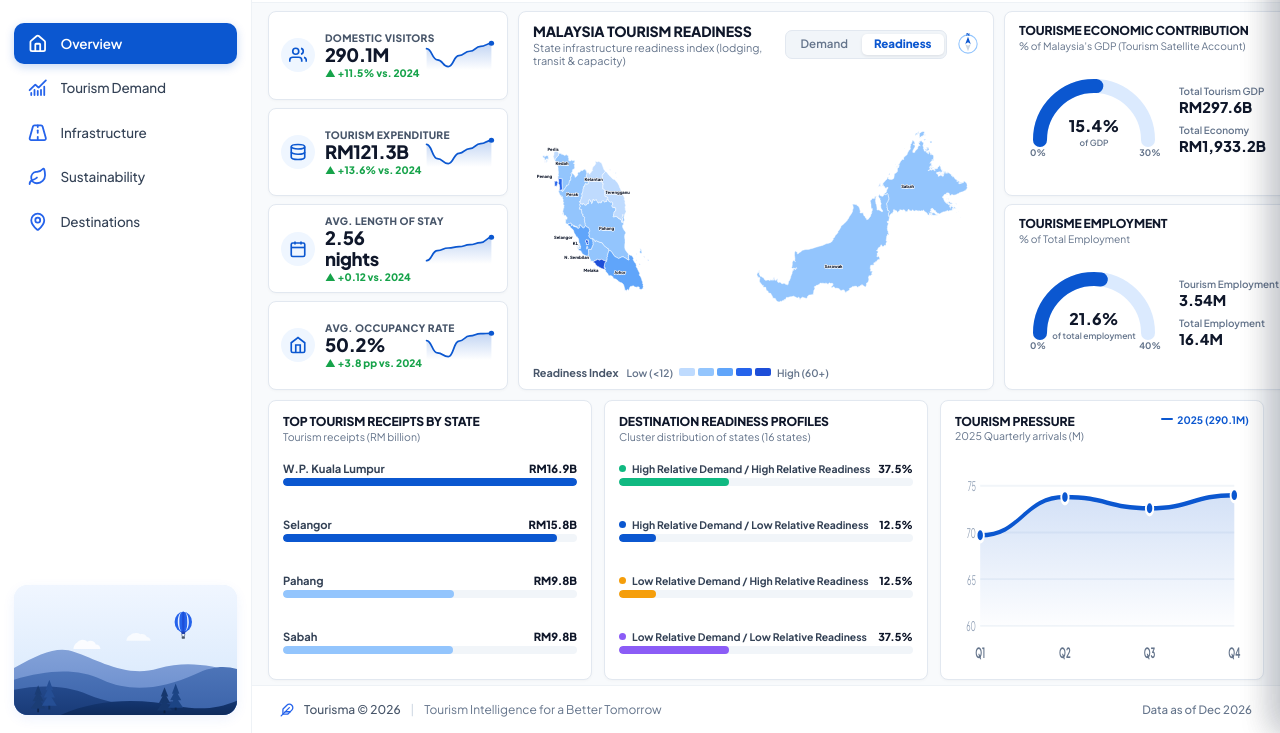
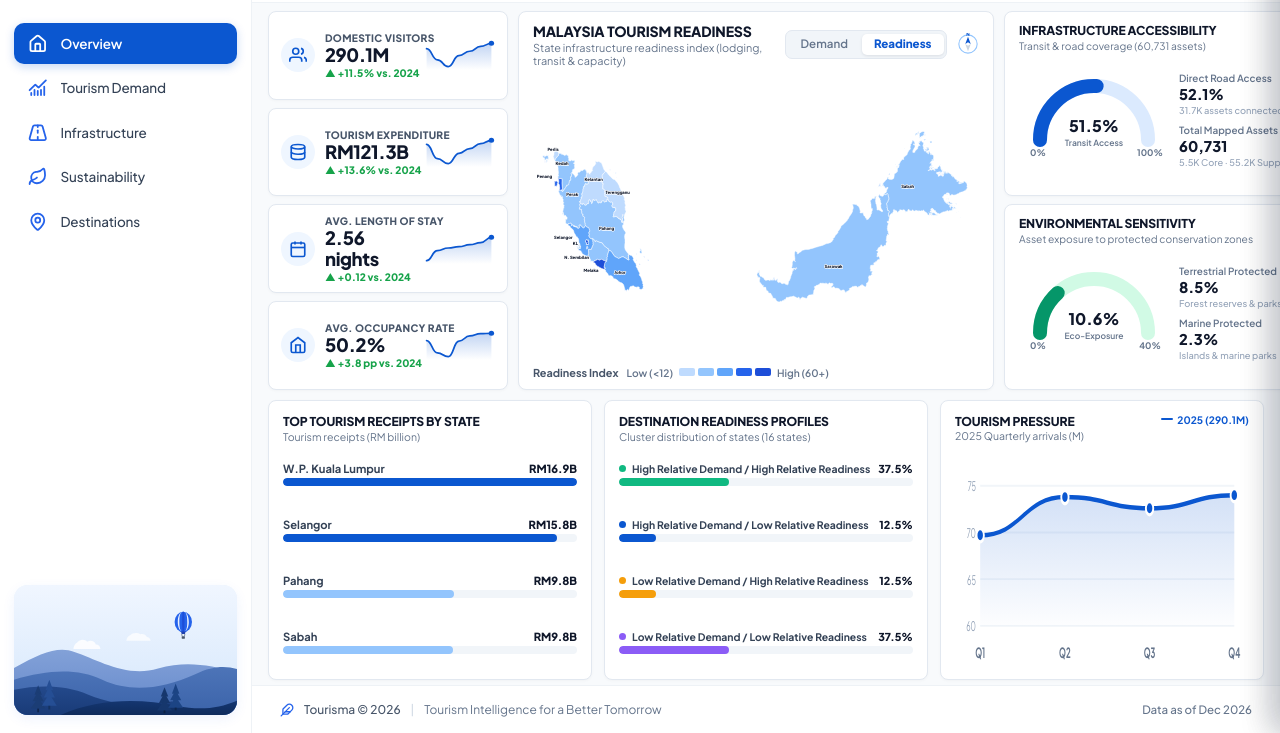
Before and after one commit to Angela127/tourisma, a website built with Vite: page index.html in a window 1280 px wide. Shown: the part 67-800 px from the top of the page. Built offline with nearby package versions, Linux system fonts and the light colour scheme.

Commit message:
fix overview page

```diff
--- a/src/components/Overview/GdpEmployment/EconomicContributionCards.ts
+++ b/src/components/Overview/GdpEmployment/EconomicContributionCards.ts
@@ -1,17 +1,17 @@
-import { NATIONAL_ECONOMY_CONTRIBUTION, type NationalEconomyContribution } from '../../../data/overviewData';
+import { SPATIAL_INFRASTRUCTURE_METRICS, type SpatialInfrastructureMetrics } from '../../../data/overviewData';
 
 export class EconomicContributionCards {
   public readonly element: HTMLElement;
-  private data: NationalEconomyContribution;
+  private data: SpatialInfrastructureMetrics;
 
-  constructor(data: NationalEconomyContribution = NATIONAL_ECONOMY_CONTRIBUTION) {
+  constructor(data: SpatialInfrastructureMetrics = SPATIAL_INFRASTRUCTURE_METRICS) {
     this.element = document.createElement('div');
     this.element.className = 'right-gauge-column-stack';
     this.data = data;
     this.render();
   }
 
-  public updateData(data: NationalEconomyContribution): void {
+  public updateData(data: SpatialInfrastructureMetrics): void {
     this.data = data;
     this.render();
   }
@@ -19,58 +19,78 @@ export class EconomicContributionCards {
   private render(): void {
     this.element.innerHTML = '';
 
-    // 1. Economic Contribution to GDP Card
-    const gdpCard = document.createElement('div');
-    gdpCard.className = 'economic-gauge-card';
-    gdpCard.innerHTML = `
+    // 1. Spatial Infrastructure Accessibility Card
+    const infraCard = document.createElement('div');
+    infraCard.className = 'economic-gauge-card';
+    infraCard.innerHTML = `
       <div class="gauge-card-header">
-        <h3 class="gauge-card-title">TOURISME ECONOMIC CONTRIBUTION</h3>
-        <span class="gauge-card-subtitle">% of Malaysia's GDP (Tourism Satellite Account)</span>
+        <h3 class="gauge-card-title">INFRASTRUCTURE ACCESSIBILITY</h3>
+        <span class="gauge-card-subtitle">Transit & road coverage (${this.data.totalTourismAssets.toLocaleString()} assets)</span>
       </div>
       <div class="gauge-card-body-row">
         <div class="gauge-visual-box">
-          ${this.renderSemiCircleGauge(this.data.gdpSharePct, 0, 30, `${this.data.gdpSharePct}%`, 'of GDP')}
+          ${this.renderSemiCircleGauge(
+            this.data.ptAccessRatePct,
+            0,
+            100,
+            `${this.data.ptAccessRatePct}%`,
+            'Transit Access',
+            '#0b57d0',
+            '#dbeafe'
+          )}
         </div>
         <div class="gauge-metrics-side">
           <div class="gauge-metric-tile">
-            <span class="gauge-metric-label">Total Tourism GDP</span>
-            <span class="gauge-metric-val">RM${this.data.tourismGdpRmB}B</span>
+            <span class="gauge-metric-label">Direct Road Access</span>
+            <span class="gauge-metric-val">${this.data.roadAccessRatePct}%</span>
+            <span class="gauge-metric-sub">31.7K assets connected</span>
           </div>
           <div class="gauge-metric-tile">
-            <span class="gauge-metric-label">Total Economy</span>
-            <span class="gauge-metric-val">RM${this.data.totalEconomyGdpRmB.toLocaleString('en-US', { minimumFractionDigits: 1, maximumFractionDigits: 1 })}B</span>
+            <span class="gauge-metric-label">Total Mapped Assets</span>
+            <span class="gauge-metric-val">${this.data.totalTourismAssets.toLocaleString()}</span>
+            <span class="gauge-metric-sub">5.5K Core · 55.2K Supp.</span>
           </div>
         </div>
       </div>
     `;
 
-    // 2. Tourism Employment Card
-    const empCard = document.createElement('div');
-    empCard.className = 'economic-gauge-card';
-    empCard.innerHTML = `
+    // 2. Environmental Sensitivity Card
+    const envCard = document.createElement('div');
+    envCard.className = 'economic-gauge-card';
+    envCard.innerHTML = `
       <div class="gauge-card-header">
-        <h3 class="gauge-card-title">TOURISME EMPLOYMENT</h3>
-        <span class="gauge-card-subtitle">% of Total Employment</span>
+        <h3 class="gauge-card-title">ENVIRONMENTAL SENSITIVITY</h3>
+        <span class="gauge-card-subtitle">Asset exposure to protected conservation zones</span>
       </div>
       <div class="gauge-card-body-row">
         <div class="gauge-visual-box">
-          ${this.renderSemiCircleGauge(this.data.employmentSharePct, 0, 40, `${this.data.employmentSharePct}%`, 'of total employment')}
+          ${this.renderSemiCircleGauge(
+            this.data.environmentalExposureRatePct,
+            0,
+            40,
+            `${this.data.environmentalExposureRatePct}%`,
+            'Eco-Exposure',
+            '#059669',
+            '#d1fae5'
+          )}
         </div>
         <div class="gauge-metrics-side">
           <div class="gauge-metric-tile">
-            <span class="gauge-metric-label">Tourism Employment</span>
-            <span class="gauge-metric-val">${this.data.tourismEmploymentM}M</span>
+            <span class="gauge-metric-label">Terrestrial Protected</span>
+            <span class="gauge-metric-val">${this.data.terrestrialExposureRatePct}%</span>
+            <span class="gauge-metric-sub">Forest reserves & parks</span>
           </div>
           <div class="gauge-metric-tile">
-            <span class="gauge-metric-label">Total Employment</span>
-            <span class="gauge-metric-val">${this.data.totalEmploymentM}M</span>
+            <span class="gauge-metric-label">Marine Protected</span>
+            <span class="gauge-metric-val">${this.data.marineExposureRatePct}%</span>
+            <span class="gauge-metric-sub">Islands & marine parks</span>
           </div>
         </div>
       </div>
     `;
 
-    this.element.appendChild(gdpCard);
-    this.element.appendChild(empCard);
+    this.element.appendChild(infraCard);
+    this.element.appendChild(envCard);
   }
 
   private renderSemiCircleGauge(
@@ -78,7 +98,9 @@ export class EconomicContributionCards {
     min: number,
     max: number,
     centerValue: string,
-    centerSub: string
+    centerSub: string,
+    strokeColor: string = '#0b57d0',
+    trackColor: string = '#dbeafe'
   ): string {
     const radius = 54;
     const strokeWidth = 14;
@@ -95,7 +117,7 @@ export class EconomicContributionCards {
         <path
           d="M ${cx - radius} ${cy} A ${radius} ${radius} 0 0 1 ${cx + radius} ${cy}"
           fill="none"
-          stroke="#dbeafe"
+          stroke="${trackColor}"
           stroke-width="${strokeWidth}"
           stroke-linecap="round"
         />
@@ -103,7 +125,7 @@ export class EconomicContributionCards {
         <path
           d="M ${cx - radius} ${cy} A ${radius} ${radius} 0 0 1 ${cx + radius} ${cy}"
           fill="none"
-          stroke="#0b57d0"
+          stroke="${strokeColor}"
           stroke-width="${strokeWidth}"
           stroke-linecap="round"
           stroke-dasharray="${circumference}"
@@ -121,3 +143,5 @@ export class EconomicContributionCards {
     `;
   }
 }
+
+export { EconomicContributionCards as SpatialInfrastructureCards };
--- a/src/components/Overview/OverviewPage.ts
+++ b/src/components/Overview/OverviewPage.ts
@@ -18,7 +18,7 @@ export class OverviewPage {
     // ------------------------------------------------------------------------
     const upperGrid = document.createElement('section');
     upperGrid.className = 'overview-upper-3col-grid';
-    upperGrid.setAttribute('aria-label', 'National Overview KPIs, Map, and Economic Contribution');
+    upperGrid.setAttribute('aria-label', 'National Overview KPIs, Map, Infrastructure Accessibility and Environmental Sensitivity');
 
     // 1. Left Column: 4 Vertical KPI Cards
     const leftKpis = new LeftKpiCards();
@@ -26,7 +26,7 @@ export class OverviewPage {
     // 2. Center Column: Malaysia Readiness Map
     const centerMap = new MalaysiaMap();
 
-    // 3. Right Column: GDP & Employment Gauges
+    // 3. Right Column: Infrastructure Accessibility & Environmental Sensitivity Gauges
     const rightGauges = new EconomicContributionCards();
 
     upperGrid.appendChild(leftKpis.element);
--- a/src/components/Overview/overview.css
+++ b/src/components/Overview/overview.css
@@ -418,6 +418,13 @@
   font-size: 0.92rem;
   font-weight: 850;
   color: #0f172a;
+}
+
+.gauge-metric-sub {
+  font-size: 0.58rem;
+  color: #94a3b8;
+  font-weight: 500;
+  white-space: nowrap;
 }
 
 /* --------------------------------------------------------------------------
--- a/src/data/overviewData.ts
+++ b/src/data/overviewData.ts
@@ -91,6 +91,18 @@ export interface NationalEconomyContribution {
   employmentSharePct: number; // 21.6%
   tourismEmploymentM: number; // 3.54M
   totalEmploymentM: number; // 16.4M
+  source: string;
+}
+
+export interface SpatialInfrastructureMetrics {
+  roadAccessRatePct: number; // 52.1%
+  ptAccessRatePct: number;   // 51.5%
+  totalTourismAssets: number; // 60,731
+  coreAssetCount: number;    // 5,491
+  supportingAssetCount: number; // 55,240
+  environmentalExposureRatePct: number; // 10.6%
+  terrestrialExposureRatePct: number;   // 8.5%
+  marineExposureRatePct: number;        // 2.3%
   source: string;
 }
 
@@ -861,6 +873,23 @@ export const NATIONAL_ECONOMY_CONTRIBUTION: NationalEconomyContribution = {
   source: "Department of Statistics Malaysia (DOSM) - Tourism Satellite Account (TSA) & Labour Force Survey"
 };
 
+// ----------------------------------------------------------------------------
+// 3b. Spatial Infrastructure & Environmental Sensitivity (Project GIS Dataset)
+// Derived from tourism_pt_accessibility.csv, tourism_road_accessibility.csv,
+// environmentally_protected_areas.csv, and tourisma_state_master.csv.
+// ----------------------------------------------------------------------------
+export const SPATIAL_INFRASTRUCTURE_METRICS: SpatialInfrastructureMetrics = {
+  roadAccessRatePct: 52.1,
+  ptAccessRatePct: 51.5,
+  totalTourismAssets: 60731,
+  coreAssetCount: 5491,
+  supportingAssetCount: 55240,
+  environmentalExposureRatePct: 10.6,
+  terrestrialExposureRatePct: 8.5,
+  marineExposureRatePct: 2.3,
+  source: 'DOSM, PLANMalaysia & OpenStreetMap Spatial Tourism Infrastructure Database'
+};
+
 export const ECONOMY_SHARE = {
   gdpShare: {
     malaysia: 15.4,
```
